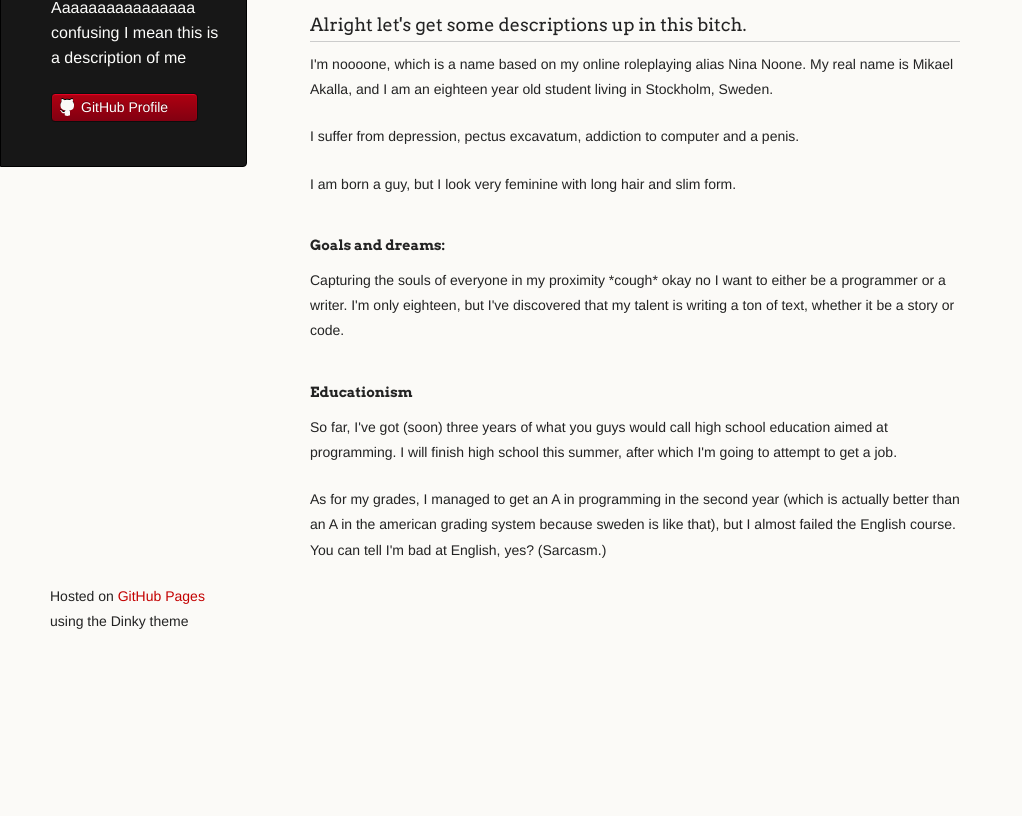
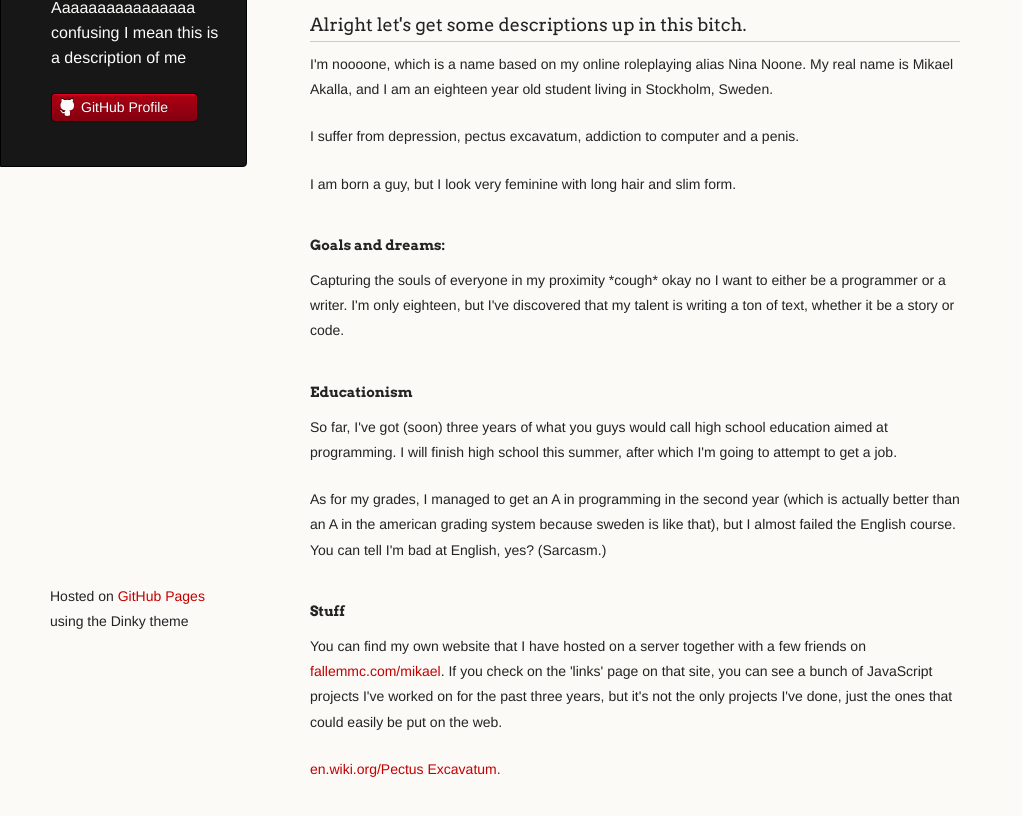
Before and after one commit to noooone/noooone.github.io, a plain HTML site: page index.html in a window 1280 px wide. Shown: the part 134-950 px from the top of the page, without its empty margins (0-1022 px from the left). Before the commit the page ends 800 px from the top, so only its background shows below. Drawn offline with Linux system fonts and the light colour scheme.

Commit message:
Added links and stuff
Let's hope the links work

```diff
--- a/index.html
+++ b/index.html
@@ -54,6 +54,11 @@
 
 <p>As for my grades, I managed to get an A in programming in the second year (which is actually better than an A in the american grading system because sweden is like that), but I almost failed the English course. You can tell I'm bad at English, yes? (Sarcasm.)</p>
 
+<h4>Stuff</h4>
+
+<p>You can find my own website that I have hosted on a server together with a few friends on <a href="http://fallemmc.com/mikael" target="_new">fallemmc.com/mikael</a>. If you check on the 'links' page on that site, you can see a bunch of JavaScript projects I've worked on for the past three years, but it's not the only projects I've done, just the ones that could easily be put on the web.</p>
+
+<p><a href="http://en.wikipedia.org/wiki/Pectus_excavatum" target="_new">en.wiki.org/Pectus Excavatum.</a></p>
 
       </section>
       <footer>
```
